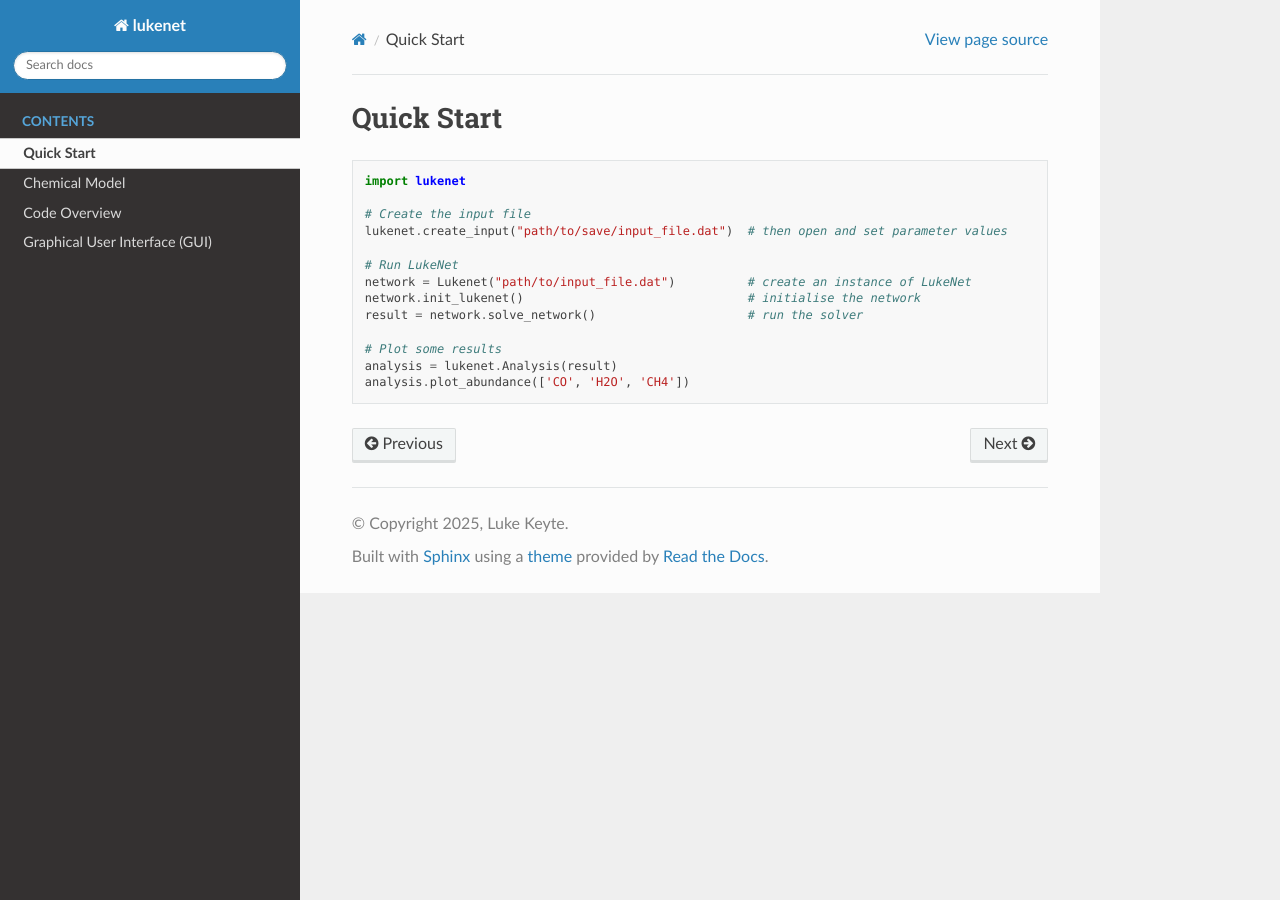
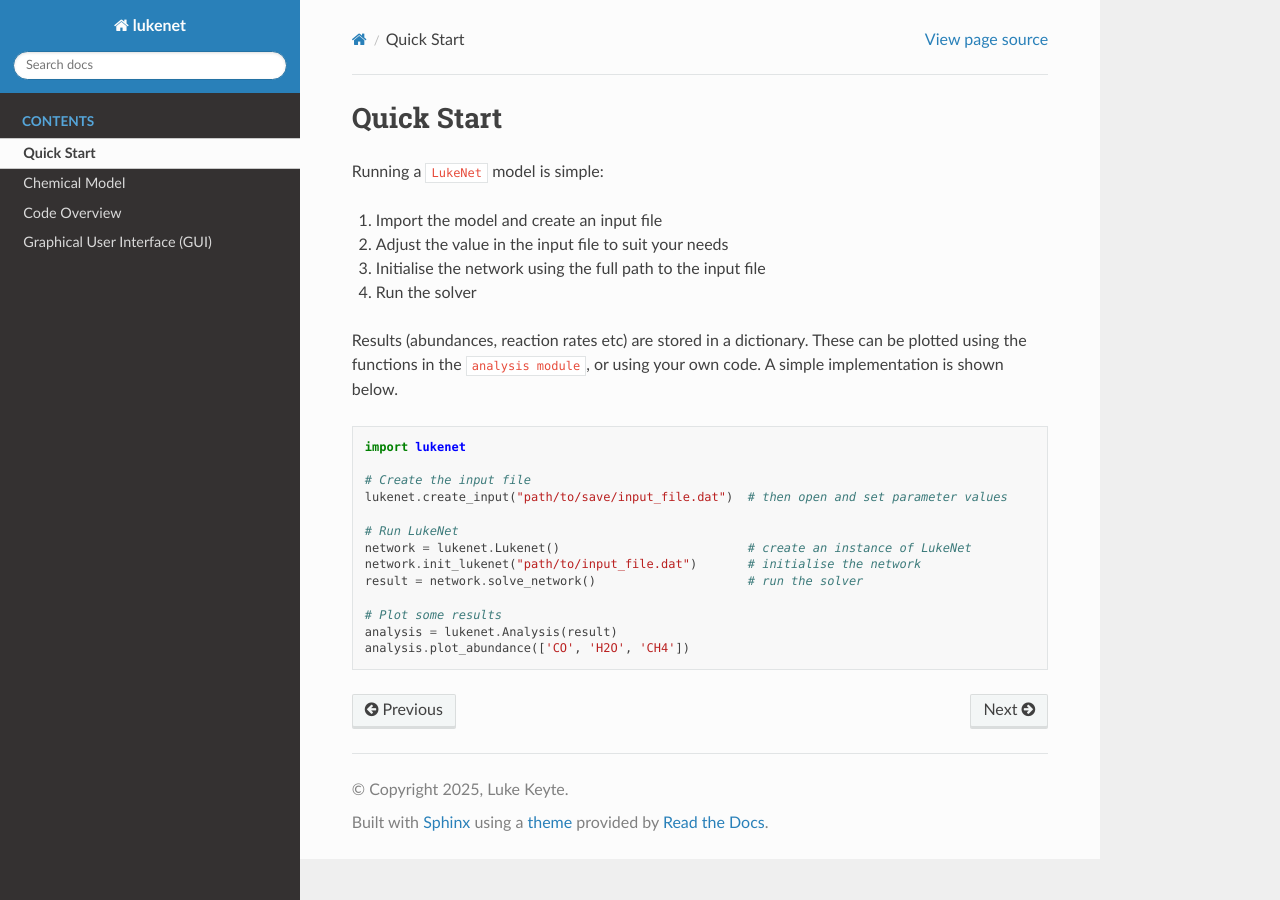
Before and after one commit to lukekeyte/lukenet-docs, a Sphinx documentation site: the page built from docs/quick_start/index.md, in a window 1280 px wide. Built offline with Sphinx 7.4.7 and the Read the Docs theme 3.1.0, drawn with Linux system fonts in a browser that asks for light colours.

Commit message:
Quick Start v1

````diff
--- a/docs/quick_start/index.md
+++ b/docs/quick_start/index.md
@@ -1,4 +1,13 @@
 ## Quick Start
+
+Running a ```LukeNet``` model is simple:
+1. Import the model and create an input file
+2. Adjust the value in the input file to suit your needs
+3. Initialise the network using the full path to the input file
+4. Run the solver
+
+Results (abundances, reaction rates etc) are stored in a dictionary. These can be plotted using the functions in the ```analysis module```, or using your own code. A simple implementation is shown below.
+
 ```python
 import lukenet
 
@@ -6,8 +15,8 @@ import lukenet
 lukenet.create_input("path/to/save/input_file.dat")  # then open and set parameter values
 
 # Run LukeNet
-network = Lukenet("path/to/input_file.dat")          # create an instance of LukeNet
-network.init_lukenet()                               # initialise the network
+network = lukenet.Lukenet()                          # create an instance of LukeNet
+network.init_lukenet("path/to/input_file.dat")       # initialise the network
 result = network.solve_network()                     # run the solver
 
 # Plot some results
````
Also changed, not shown: docs/gui/index.md (+0 -4 lines), 2 other files.
